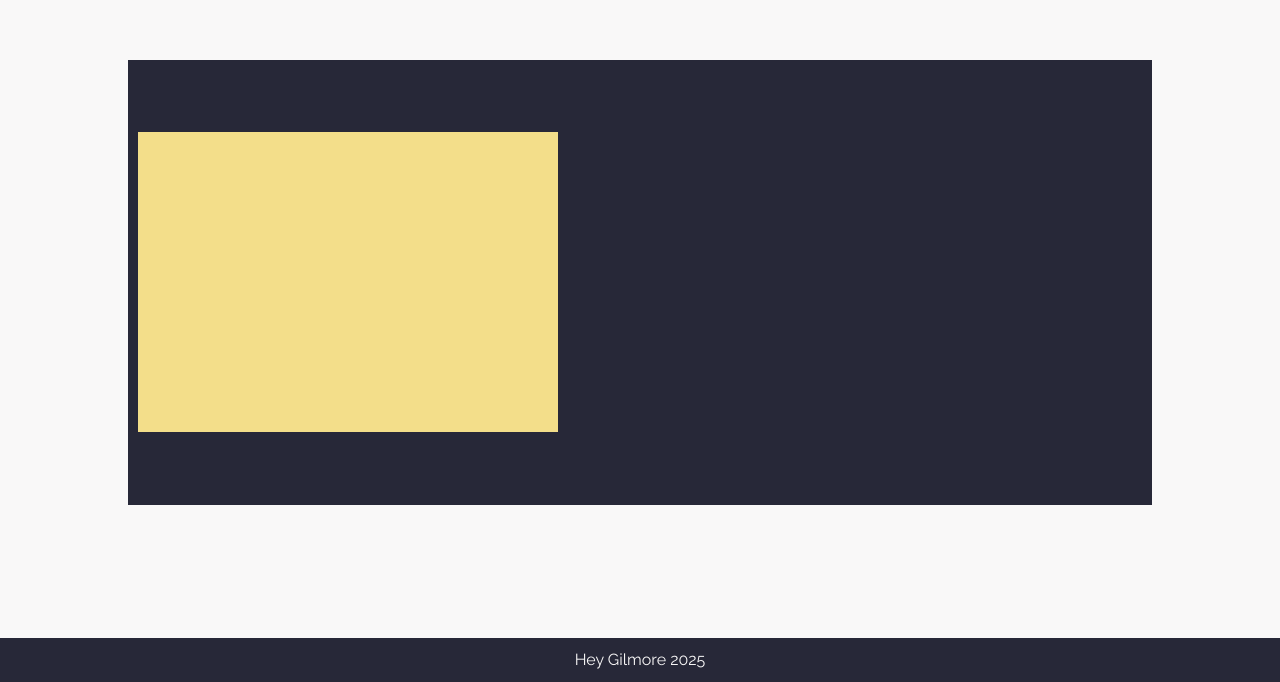
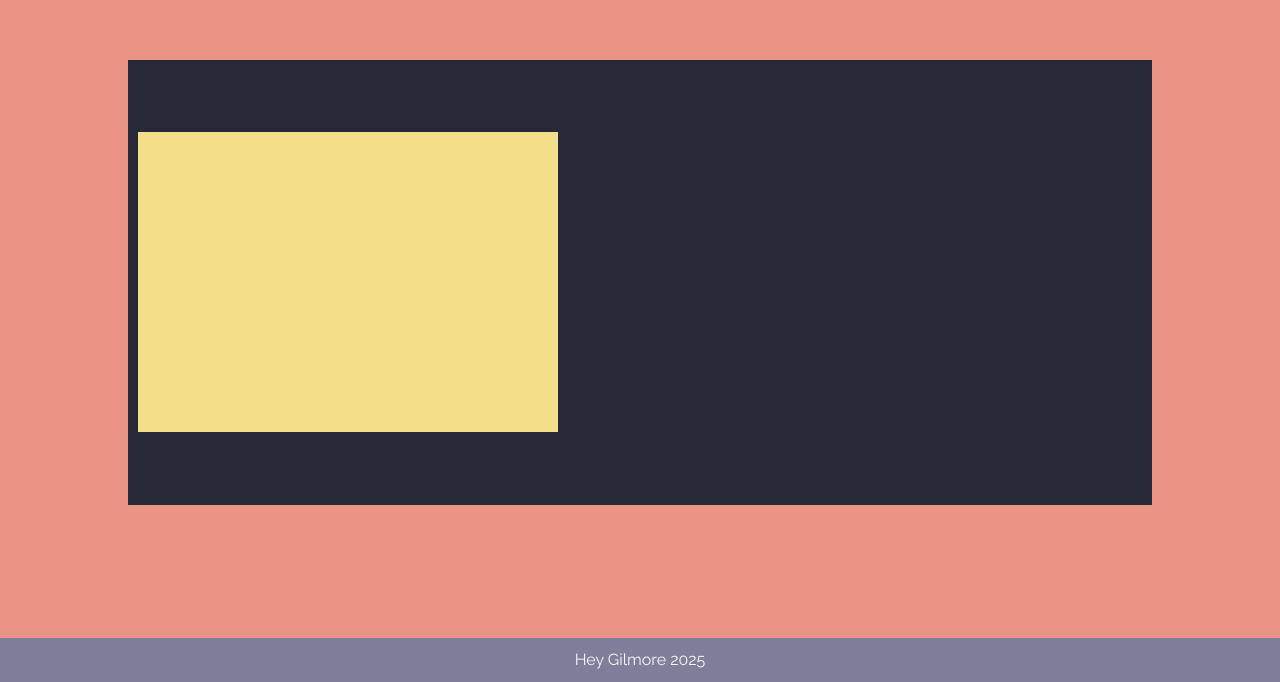
Before and after one commit to HeyGilmore/ImageCarousel, a website built with webpack: page src/index.html in a window 1280 px wide. Shown: the part 118-800 px from the top of the page. Built offline with nearby package versions, Linux system fonts and the light colour scheme; a web font is replaced by a local one.

Commit message:
changed background color

```diff
--- a/src/css/styles.css
+++ b/src/css/styles.css
@@ -5,10 +5,11 @@ html,
 body {
   height: 100%;
   width: 100%;
-  background-color: #f9f8f8;
+  background-color: #eb9486;
   font-family: "Raleway", sans-serif;
   font-optical-sizing: auto;
   font-style: normal;
+  color: #272838;
 }
 h1,
 h2,
@@ -26,7 +27,7 @@ footer {
   bottom: 0;
   width: 100%;
   padding: 10px 0;
-  background-color: #272838;
+  background-color: #7e7f9a;
   color: #f9f8f8;
   text-align: center;
 }
```
